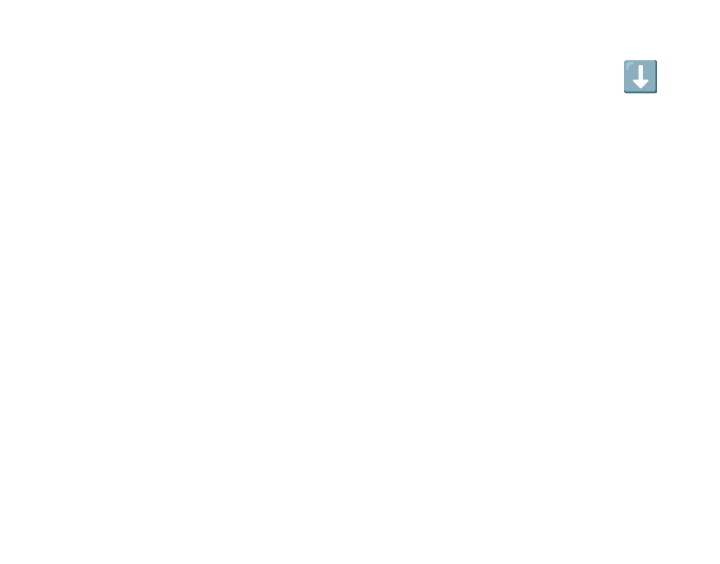
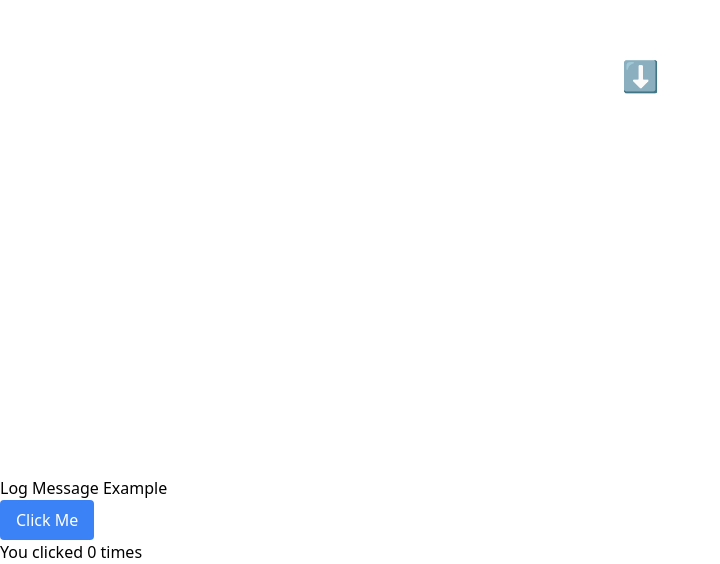
Before and after one commit to Sarojadhi/react19Crashcode, a React (Vite) app: page / in a window 1280 px wide. Shown: the part 2212-2776 px from the top of the page, without its empty margins (0-720 px from the left). Before the commit the page ends 2688 px from the top, so only its background shows below. Built offline with nearby package versions, Linux system fonts and the light colour scheme.

Commit message:
learn useEffect

```diff
--- a/src/App.jsx
+++ b/src/App.jsx
@@ -9,6 +9,7 @@ import InputBox from './State/InputBox'
 import TodoList from './State/TodoList'
 import AnimationDemo from './State/AnimationDemo'
 import DownArrow from './State/DownArrow'
+import LogMessage from './Hook/UseEffect/LogMessage'
 const App = () => {
   return (
     <>
@@ -22,6 +23,7 @@ const App = () => {
      <TodoList />
      <AnimationDemo />
      <DownArrow />
+     <LogMessage />
     </>
   )
 }
--- /dev/null
+++ b/src/Hook/UseEffect/LogMessage.jsx
@@ -0,0 +1,24 @@
+import React, { useState, useEffect } from 'react';
+
+const LogMessage = () => {
+  const [count, setcount] = useState(0);
+
+  useEffect(() => {
+    console.log(`You clicked ${count} times`);
+  }, [count]); // runs whenever 'count' changes
+
+  return (
+    <>
+      <h2>Log Message Example</h2>
+      <button
+        onClick={() => setcount(count + 1)}
+        className="bg-blue-500 text-white px-4 py-2 rounded"
+      >
+        Click Me
+      </button>
+      <p>You clicked {count} times</p>
+    </>
+  );
+};
+
+export default LogMessage;
```
Also changed, not shown: src/State/README.md.
